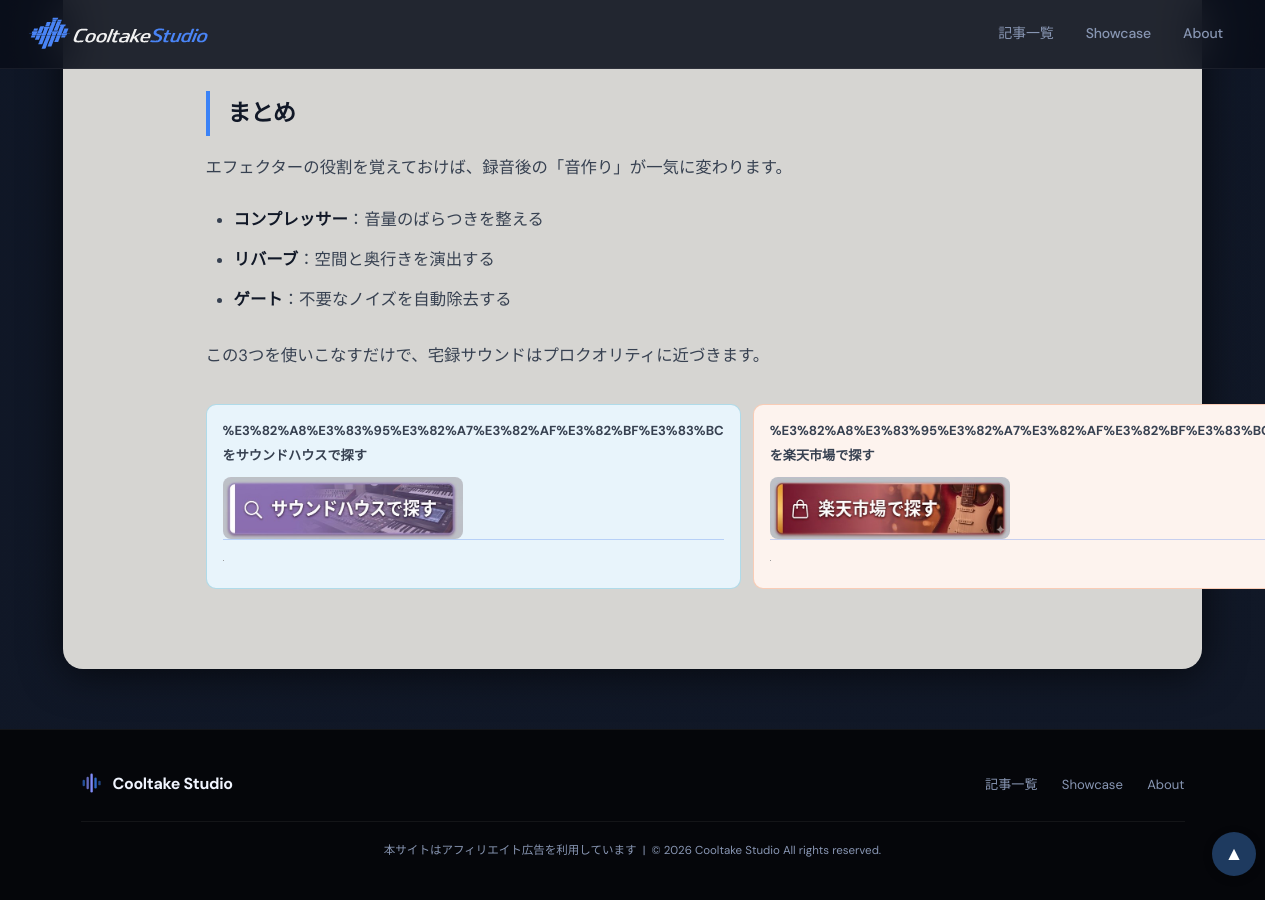
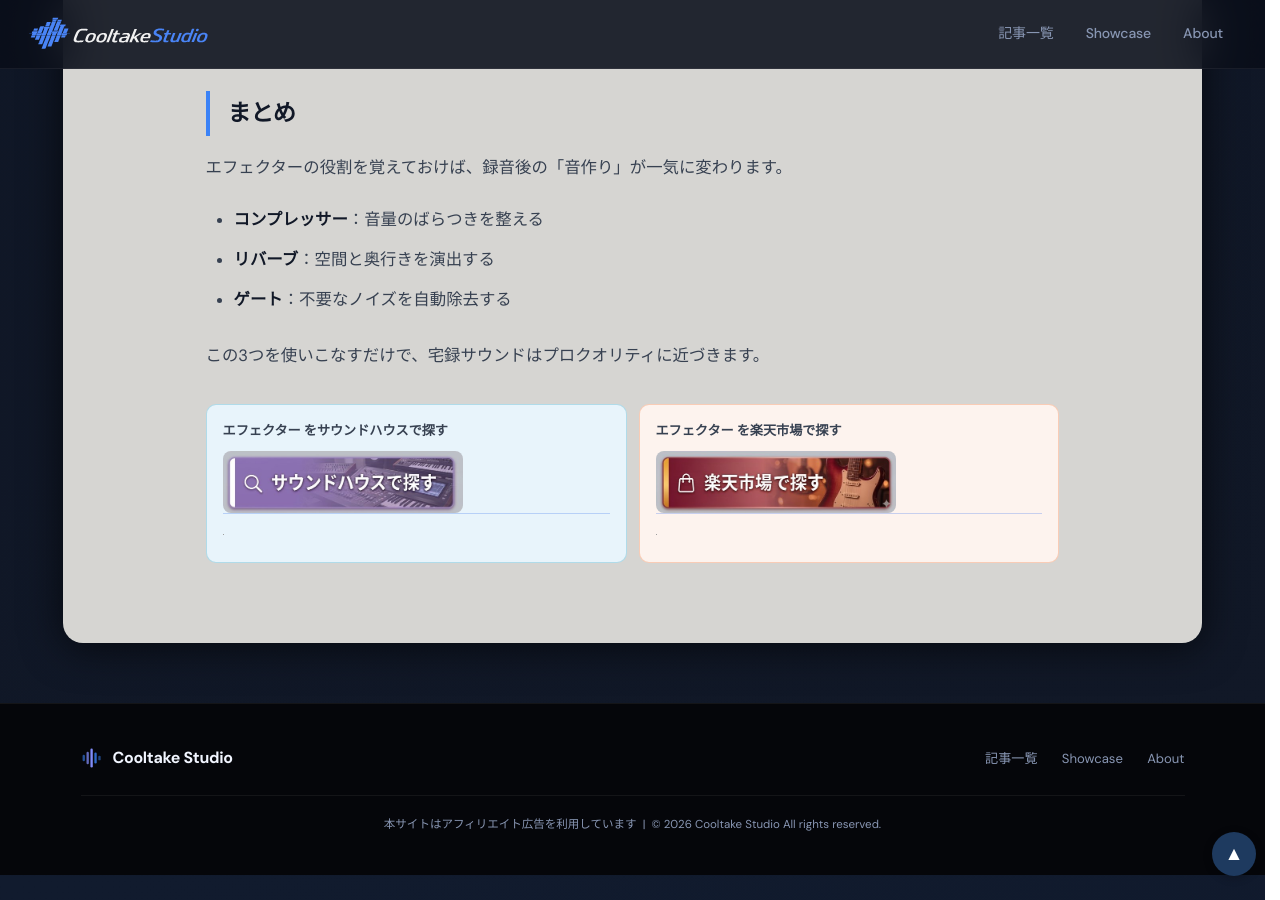
Before and after one commit to cooltake/cooltake-staging, a Jekyll site: the page built from _posts/2026-05-11-effects-guide.md, in a window 1280 px wide and 900 px high, scrolled down 5754 px. Built offline with Jekyll 4.4.1, drawn with Linux system fonts in a browser that asks for light colours; some web fonts are replaced; grey boxes are pictures that could not be loaded.

Commit message:
fix: decode URL-encoded keyword labels in shop buttons

```diff
--- a/_posts/2026-05-11-effects-guide.md
+++ b/_posts/2026-05-11-effects-guide.md
@@ -143,12 +143,12 @@
 この3つを使いこなすだけで、宅録サウンドはプロクオリティに近づきます。
 <div style="display:flex;gap:.75rem;margin:2rem 0;">
 <div style="flex:1;padding:.8rem 1rem 1rem;background:#e8f4fb;border-radius:10px;border:1px solid rgba(8,145,178,.25);">
-<p style="margin:0 0 .5rem;color:#374151;font-size:.82rem;font-weight:bold;">%E3%82%A8%E3%83%95%E3%82%A7%E3%82%AF%E3%82%BF%E3%83%BC をサウンドハウスで探す</p>
+<p style="margin:0 0 .5rem;color:#374151;font-size:.82rem;font-weight:bold;">エフェクター をサウンドハウスで探す</p>
 <a href="https://h.accesstrade.net/sp/cc?rk=01001xqc00os63&url=https%3A%2F%2Fwww.soundhouse.co.jp%2Fsearch%2Findex%2F%3Fsearch_all%3D%25E3%2582%25A8%25E3%2583%2595%25E3%2582%25A7%25E3%2582%25AF%25E3%2582%25BF%25E3%2583%25BC" rel="nofollow" referrerpolicy="no-referrer-when-downgrade" style="display:block;text-decoration:none;"><img src="/assets/images/btn-soundhouse.jpg" alt="サウンドハウスで探す" width="240" style="height:auto;border-radius:8px;display:block;"></a>
 <img src="https://h.accesstrade.net/sp/rr?rk=01001xqc00os63" width="1" height="1" border="0" alt="" loading="lazy">
 </div>
 <div style="flex:1;padding:.8rem 1rem 1rem;background:#fdf3ee;border-radius:10px;border:1px solid rgba(234,88,12,.25);">
-<p style="margin:0 0 .5rem;color:#374151;font-size:.82rem;font-weight:bold;">%E3%82%A8%E3%83%95%E3%82%A7%E3%82%AF%E3%82%BF%E3%83%BC を楽天市場で探す</p>
+<p style="margin:0 0 .5rem;color:#374151;font-size:.82rem;font-weight:bold;">エフェクター を楽天市場で探す</p>
 <a href="//af.moshimo.com/af/c/click?a_id=5565352&amp;p_id=54&amp;pc_id=54&amp;pl_id=616&amp;url=https%3A%2F%2Fsearch.rakuten.co.jp%2Fsearch%2Fmall%2F%25E3%2582%25A8%25E3%2583%2595%25E3%2582%25A7%25E3%2582%25AF%25E3%2582%25BF%25E3%2583%25BC%2520DTM%2F" rel="nofollow" referrerpolicy="no-referrer-when-downgrade" style="display:block;text-decoration:none;"><img src="/assets/images/btn-rakuten.jpg" alt="楽天市場で探す" width="240" style="height:auto;border-radius:8px;display:block;"></a>
 <img src="//i.moshimo.com/af/i/impression?a_id=5565352&amp;p_id=54&amp;pc_id=54&amp;pl_id=616" width="1" height="1" style="border:none;" alt="" loading="lazy">
 </div>
```
